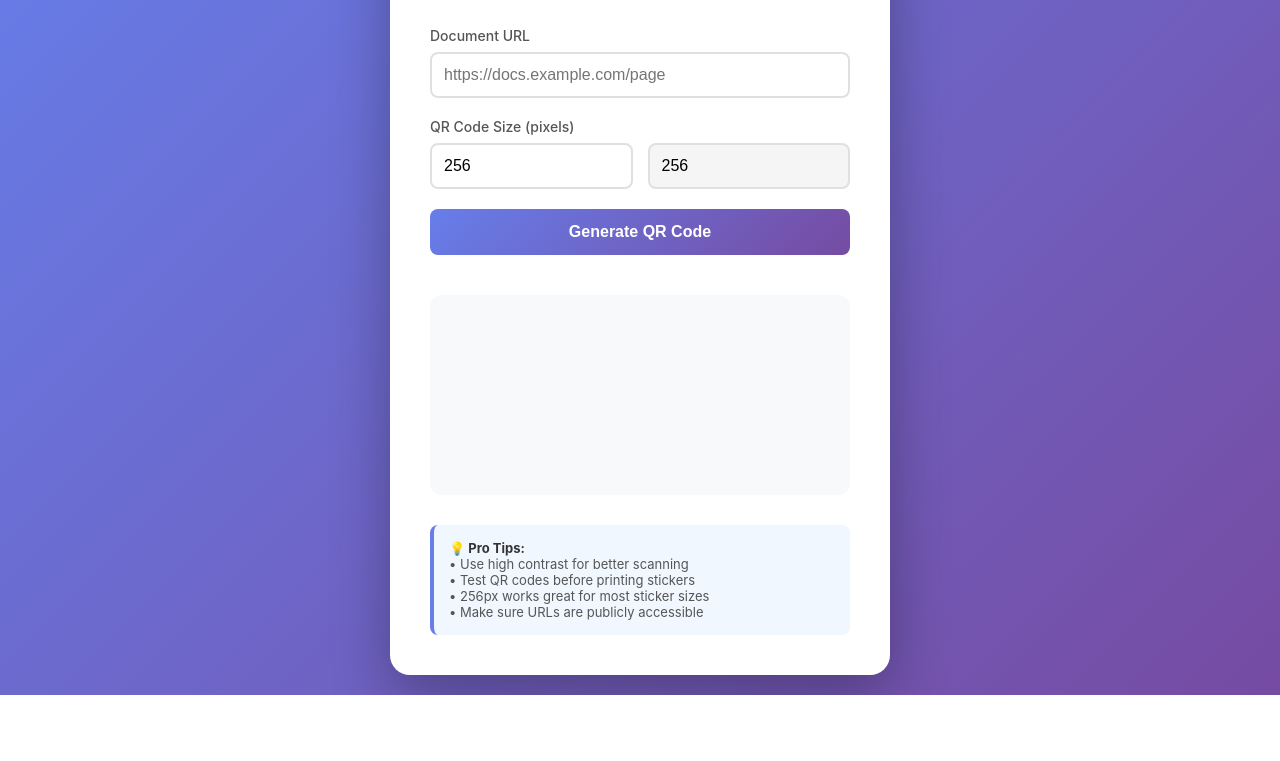
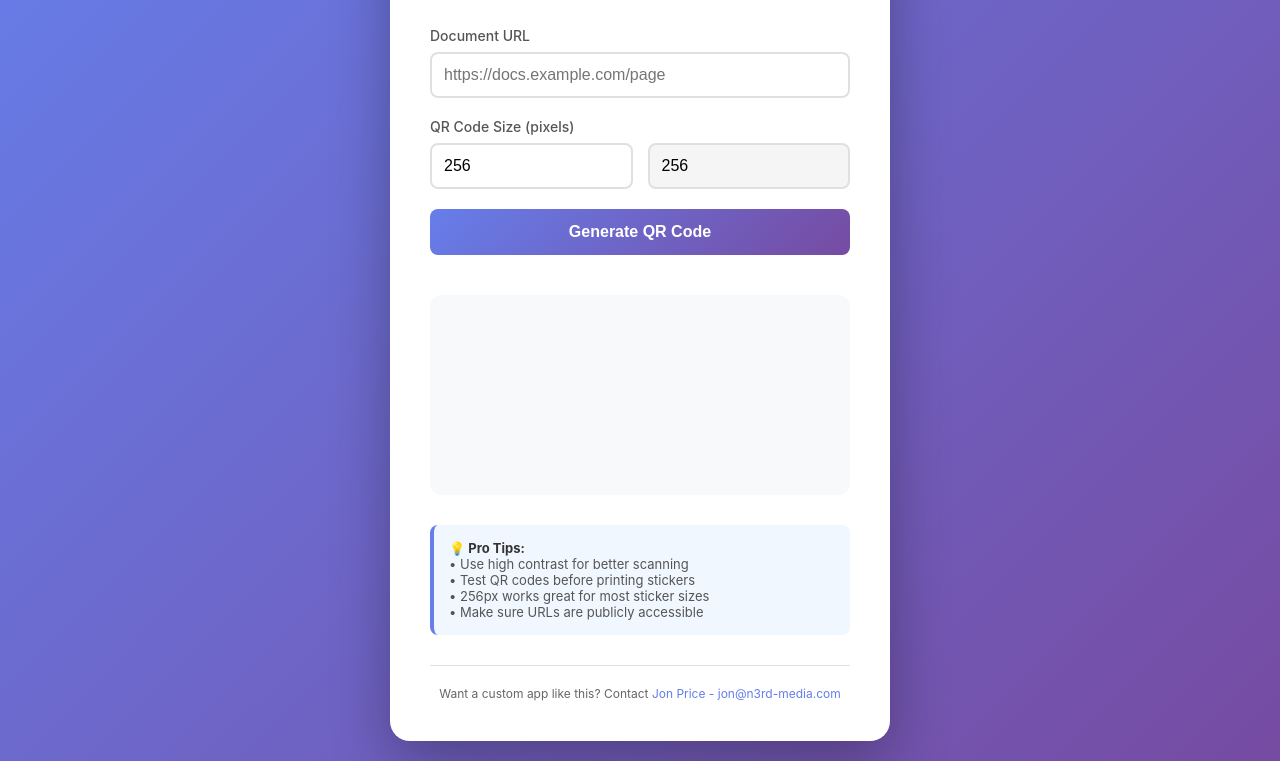
Before and after one commit to jon-the-dev/qr-gen, a plain HTML site: page docs/index.html in a window 1280 px wide. Shown: the part 124-885 px from the top of the page. Before the commit the page ends 819 px from the top, so only its background shows below. Drawn offline with Linux system fonts and the light colour scheme.

Commit message:
updated footer

```diff
--- a/docs/index.html
+++ b/docs/index.html
@@ -144,6 +144,20 @@
         .instructions strong {
             color: #333;
         }
+
+        .footer {
+            text-align: center;
+            margin-top: 30px;
+            padding-top: 20px;
+            border-top: 1px solid #e0e0e0;
+            font-size: 12px;
+            color: #666;
+        }
+
+        .footer a {
+            color: #667eea;
+            text-decoration: none;
+        }
     </style>
 </head>
 <body>
@@ -178,6 +192,10 @@
             • Test QR codes before printing stickers<br>
             • 256px works great for most sticker sizes<br>
             • Make sure URLs are publicly accessible
+        </div>
+
+        <div class="footer">
+            Want a custom app like this? Contact <a href="mailto:jon@n3rd-media.com">Jon Price - jon@n3rd-media.com</a>
         </div>
     </div>
 
```
Also changed, not shown: 1 other file.
